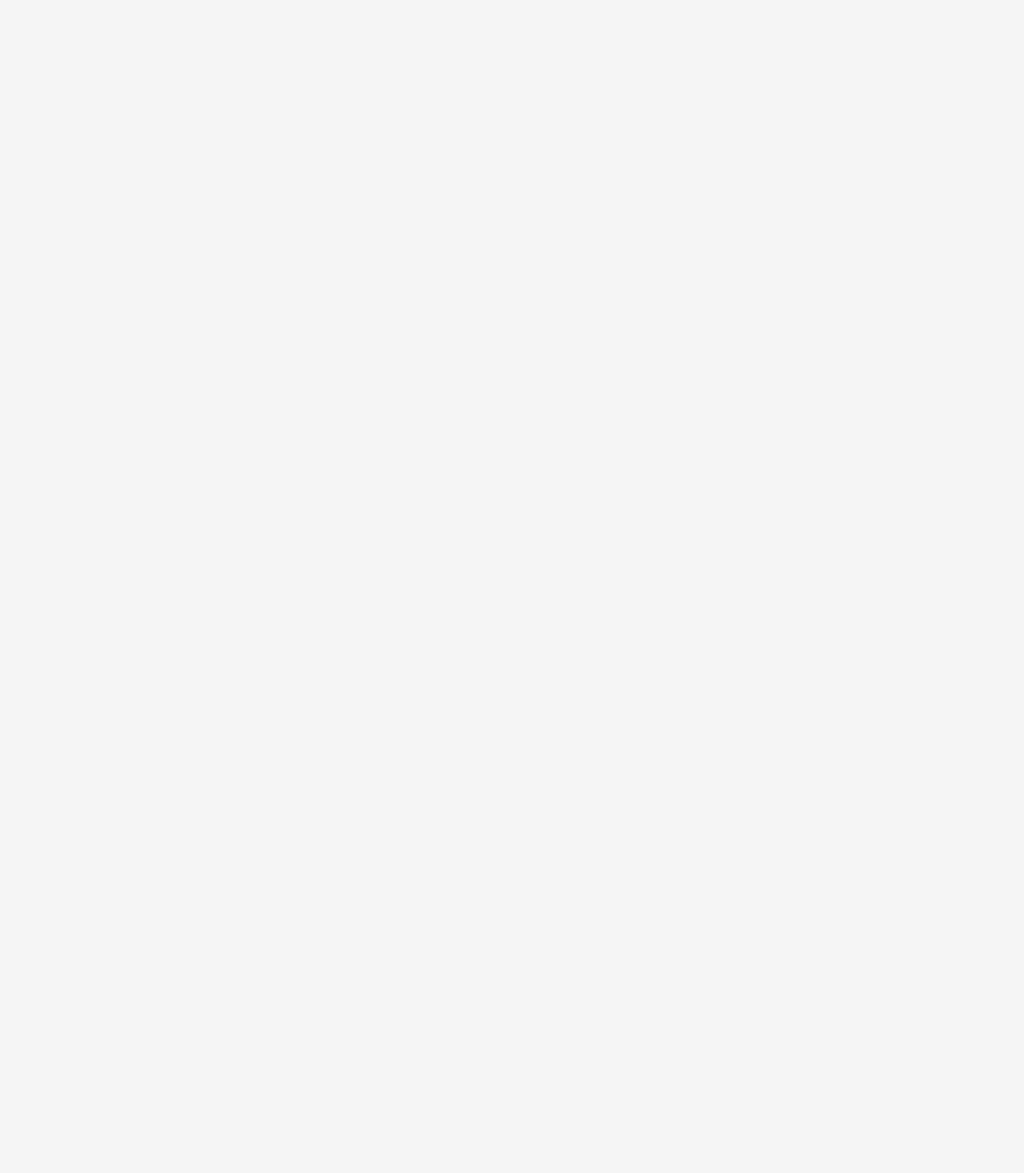
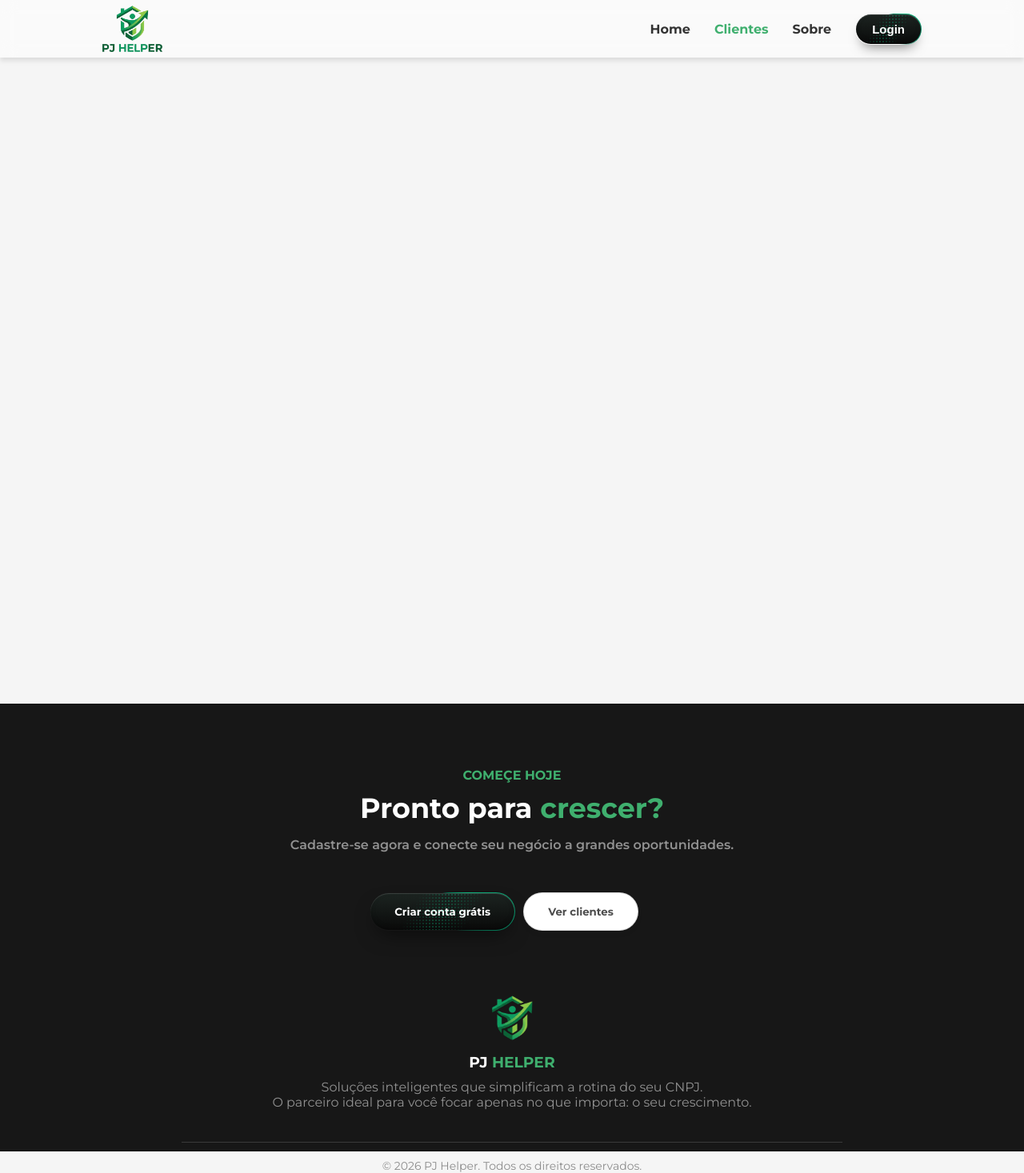
Before and after one commit to V1n1cius3242/pj_helper.pi, a plain HTML site: page catalogo.html in a window 1280 px wide. Shown: the whole page at 80% size. Before the commit the page ends 800 px from the top, so only its background shows below. Drawn offline with Linux system fonts and the light colour scheme.

Commit message:
sync changes

```diff
--- a/catalogo.html
+++ b/catalogo.html
@@ -3,10 +3,66 @@
 <head>
     <meta charset="UTF-8">
     <meta name="viewport" content="width=device-width, initial-scale=1.0">
+
+    <link rel="preconnect" href="https://fonts.googleapis.com">
+<link rel="preconnect" href="https://fonts.gstatic.com" crossorigin>
+<link href="https://fonts.googleapis.com/css2?family=Montserrat:ital,wght@0,100..900;1,100..900&display=swap" rel="stylesheet">
     <link rel="stylesheet" href="stylebasic.css">
-    <title>Document</title>
+    <link rel="shortcut icon" href="/icon/IconPJ.png">
+
+    <title>PJ Helper - Catálogo</title>
 </head>
 <body>
+    <div class="header">
+  <img class="iconimg" src="/icon/LogoPJ.png" alt="Logo">
+   <input type="checkbox" id="menu-toggle" style="display: none;">
+
+      <label for="menu-toggle" class="menu-icon-hamburger">
+        <span></span>
+        <span></span>
+        <span></span>
+      </label>
+  <nav>
+    <a class="navitens" href="homepage.html">Home</a> <!--FUNCIONANDO!-->
+    <a class="navitens" href="catalogo.html"  style="color:#3faf6e;">Clientes</a> <!--FUNCIONANDO!-->
+    <a class="navitens" href="paginasobre.html">Sobre</a> <!--FUNCIONANDO!-->
+    <button  onclick="window.location.href='login.html'" class="shiny-cta1">
+            <span class="shiny-cta-content1">
+                 Login
+            </span>
+        </button>   <!--BUTTON FUNCIONANDO!-->
+  </nav>
+</div>
+
+    <main style="margin-top: 9vh; min-height: 91vh; padding: 40px; box-sizing: border-box;">
+    </main>
+
+    <footer class="footer">
+        <section class="bloco1footer">
+        <h3 class="spanfooter">COMEÇE HOJE  </h3>
+        <h2 class="subspanfooter">Pronto para <span style="color: #3faf6e;">crescer?</span></h2>
+        <p>Cadastre-se agora e conecte seu negócio a grandes oportunidades.</p>
+        </section>
+        <section>
+           <div class="fundo">
+            <div class="buttonsfinais">
+                <button  onclick="window.location.href='cadastro.html'" class="shiny-cta2" href="cadastro.html">Criar conta grátis</button>  <!--BUTTON FUNCIONANDO!-->
+                <button  onclick="window.location.href='catalogo.html'" class="button1footer" href="catalogo.html">Ver clientes</button>  <!--BUTTON FUNCIONANDO!-->
+            </div>
+        </div>
+        </section>
+        <section class="bloco2footer">
+        <div class="footer-icon"><img src="/icon/IconPJ.png" alt=""></div>
+        <div class="footer-text1"><h3>PJ <span style="color: #3faf6e;">HELPER</span></h3></div>
+        <div class="footer-text2"><p>Soluções inteligentes que simplificam a rotina do seu CNPJ. <br>
+         O parceiro ideal para você focar apenas no que importa: o seu crescimento.</p></div>
+        </section>
+       <section class="linhafooter">
+    <div class="linha"></div>
+    <p class="direitosautorais">© 2026 PJ Helper. Todos os direitos reservados.</p>
+</section>
+
+    </footer>
 
 </body>
 </html>
--- /dev/null
+++ b/stylecatalogo.css
@@ -0,0 +1,478 @@
+*{
+    margin: 0;
+    padding: 0;
+    box-sizing: border-box;
+}
+body{
+font-family: 'Montserrat', sans-serif;
+background-color: #f5f5f5;
+}
+.header {
+  height: 9vh;
+  background-color: rgba(255, 255, 255, 0.514);
+  box-shadow: 0px 4px 6px rgba(0, 0, 0, 0.1);
+  display: flex;  /*garante que fiquem alinhad*/
+  margin-top: 0;
+  position: fixed;
+  top: 0;
+  left: 0;
+  z-index: 999;  /*z-index garante que o header passe por cima de tudo, além do position fixed*/
+  width: 100%;
+  justify-content: space-between; /*auto-explicativo*/
+  align-items: center;
+  padding: 0 10%;
+  backdrop-filter: blur(10px);
+  -webkit-backdrop-filter: blur(10px);
+}
+.iconimg {
+  width: 75px;
+}
+nav {
+  display: flex;
+  align-items: center;
+  gap: 30px;
+}
+.navitens {
+  text-decoration: none;
+  color: #333;
+  font-weight: bold ;
+}
+/*HOUVER LUZ VERDE - BOTÃO PRETO*/
+.shiny-cta1:hover {
+  transform: translateY(-4px);
+  box-shadow: rgba(20, 206, 61, 0.4) 0px 1px 1px inset, rgba(20, 206, 61, 0.4) 0px -2px 6px inset, rgba(20, 206, 61, 0.6) 0px 12px 24px -8px;
+}
+.shiny-cta1:active {
+  transform: translateY(-1px);
+  box-shadow: rgba(20, 206, 61, 0.3) 0px 1px 1px inset, rgba(20, 206, 61, 0.3) 0px -2px 6px inset, rgba(20, 206, 61, 0.4) 0px 8px 16px -6px;
+}
+/*ANIMAÇÃO DE BOTÃO (BOTÃO PRETO COM LUZES)*/
+@property --gradient-angle {
+  syntax: '<angle>';
+  initial-value: 0deg;
+  inherits: false;
+}
+.shiny-cta1 {
+  --gradient-angle: 0deg;
+  --gradient-angle-offset: 0deg;
+  --gradient-shine: #10b981;
+  --bg-color-top: #1c2421;
+  --bg-color-bottom: #0a0a0a;
+
+  color: rgb(255, 255, 255);
+  isolation: isolate;
+  z-index: 1;
+  position: relative;
+  padding: 10px 20px;
+  cursor: pointer;
+  box-shadow: rgba(255, 255, 255, 0.15) 0px 1px 1px inset, rgba(0, 0, 0, 0.2) 0px -2px 6px inset, rgba(0, 0, 0, 0.5) 0px 10px 15px -8px;
+  background: linear-gradient(var(--bg-color-top), var(--bg-color-bottom)) padding-box, conic-gradient(from calc(var(--gradient-angle) - var(--gradient-angle-offset)),
+  transparent 0%,#047857 5%, var(--gradient-shine) 15%, #047857 30%, transparent 40%, transparent 100%) border-box;
+  border-width: 1px;
+  border-style: solid;
+  border-color: rgba(0, 0, 0, 0);
+  border-radius: 9999px;
+  transition: box-shadow 0.3s, transform 0.3s;
+  animation: border-spin 2.5s linear infinite;
+  overflow: hidden;
+}
+/* CAMADA DAS BOLINHAS VERDES*/
+.shiny-cta1::before {
+  content: '';
+  position: absolute;
+  inset: 0;
+  border-radius: 9999px;
+  background: radial-gradient(circle, rgba(16, 185, 129, 0.95) 0.5px, transparent 0.8px) 0 0 / 4px 4px;
+ -webkit-mask-image: linear-gradient( to right, transparent 60%, rgba(0, 0, 0, 1) 75%);
+  mask-image: linear-gradient(
+  120deg,
+  transparent 30%,
+  rgba(0, 0, 0, 1) 48%,
+  rgba(0, 0, 0, 1) 52%,
+  transparent 70%);
+  pointer-events: none;
+  z-index: 1;
+}
+.shiny-cta1::after { /* O feixe de luz passando (Shimmer) */
+  content: '';
+  position: absolute;
+  top: 0;
+  left: -100%;
+  width: 60%;
+  height: 100%;
+  background: linear-gradient(
+  90deg,
+  transparent,
+  rgba(255, 255, 255, 0.25),
+  transparent);
+  transform: skewX(-25deg);
+  animation: shimmer 9s infinite;
+  z-index: 2;
+}
+.shiny-cta-content1 {
+  z-index: 3;
+  justify-content: center;
+  align-items: center;
+  display: inline-flex;
+  position: relative;
+  border-radius: 99px;
+  gap: 0.5rem;
+  font-weight: 600;
+  font-size: 15px;
+}
+@keyframes border-spin {
+  0% {
+    --gradient-angle: 0deg;
+  }
+  100% {
+    --gradient-angle: 360deg;
+  }
+}
+@keyframes shimmer {
+  0% {
+    left: -100%;
+  }
+  20% {
+    left: 200%;
+  }
+  100% {
+    left: 200%;
+  }
+}
+/*FINAL DA ANIMAÇÃO DO BOTÃO PRETO COM LUZES*/
+
+.designloginnav{
+  font-weight: bold ;
+  text-decoration: none;
+}
+
+
+/*FOOTER E ANIMAÇÃO BASE*/
+.footer{
+  background-color: #171717 ;
+  height: 70vh;
+  margin-top: 10vh;
+  padding: 50px;
+}
+.spanfooter{
+color: #3faf6e;
+margin-top: 30px;
+text-align: center;
+font-size:medium  ;
+}
+.subspanfooter{
+font-size: 35px;
+text-align: center;
+margin-top: 10px;
+color: #ffffff;
+}
+.bloco1footer p{
+  color: #919191;
+  font-weight: 600;
+  margin-top: 15px;
+  text-align: center;
+}
+.fundo{
+  margin-top: 20px;
+  width: 100%;
+
+}/* Adicione este bloco ao seu CSS */
+.buttonsfinais {
+    display: flex;
+    justify-content: center;
+    align-items: center;
+    width: 100%;
+    margin-top: 50px;
+}
+.button1footer {
+    height: 48px;
+    border-radius: 30px;
+    padding: 0 30px;
+    margin-right: 20px;
+    margin-left: 10px;
+    cursor: pointer;
+    font-family: 'Montserrat', sans-serif;
+    font-weight: bold;
+    color: #4d4d4d;
+    border: 1px solid #00000025;
+    background-color: #ffffff;
+    box-shadow: 0 4px 6px rgba(0, 0, 0, 0.05);
+    transition: transform 0.3s cubic-bezier(0.25, 1, 0.5, 1), box-shadow 0.3s ease;
+}
+
+.button1footer:hover {
+  transform: translateY(-4px);
+  box-shadow: 0 8px 16px rgba(0, 0, 0, 0.1);
+}
+.button1footer:active {
+  transform: translateY(-1px);
+  box-shadow: 0 4px 8px rgba(0, 0, 0, 0.08);
+}
+
+/*HOUVER LUZ VERDE - BOTÃO PRETO*/
+.shiny-cta2:hover {
+  transform: translateY(-4px);
+  box-shadow: rgba(20, 206, 61, 0.4) 0px 1px 1px inset, rgba(20, 206, 61, 0.4) 0px -2px 6px inset, rgba(20, 206, 61, 0.6) 0px 12px 24px -8px;
+}
+.shiny-cta2:active {
+  transform: translateY(-1px);
+  box-shadow: rgba(20, 206, 61, 0.3) 0px 1px 1px inset, rgba(20, 206, 61, 0.3) 0px -2px 6px inset, rgba(20, 206, 61, 0.4) 0px 8px 16px -6px;
+}
+/*ANIMAÇÃO DE BOTÃO (BOTÃO PRETO COM LUZES)*/
+@property --gradient-angle {
+  syntax: '<angle>';
+  initial-value: 0deg;
+  inherits: false;
+}
+.shiny-cta2 {
+  --gradient-angle: 0deg;
+  --gradient-angle-offset: 0deg;
+  --gradient-shine: #10b981;
+  --bg-color-top: #1c2421;
+  --bg-color-bottom: #0a0a0a;
+
+  color: rgb(255, 255, 255);
+  isolation: isolate;
+  z-index: 1;
+  position: relative;
+  padding: 15px 30px;
+  cursor: pointer;
+  font-family: 'Montserrat', sans-serif;
+  font-weight: bold;
+  box-shadow: rgba(255, 255, 255, 0.15) 0px 1px 1px inset, rgba(0, 0, 0, 0.2) 0px -2px 6px inset, rgba(0, 0, 0, 0.5) 0px 12px 24px -8px;
+  background:
+  linear-gradient(var(--bg-color-top), var(--bg-color-bottom)) padding-box,
+  conic-gradient(from calc(var(--gradient-angle) - var(--gradient-angle-offset)),
+  transparent 0%,
+  #047857 5%,
+  var(--gradient-shine) 15%,
+  #047857 30%,
+  transparent 40%,
+  transparent 100%) border-box;
+  border-width: 1px;
+  border-style: solid;
+  border-color: rgba(0, 0, 0, 0);
+  border-radius: 9999px;
+  transition: box-shadow 0.3s, transform 0.3s;
+  animation: border-spin 2.5s linear infinite;
+  overflow: hidden;
+}
+/* CAMADA DAS BOLINHAS VERDES*/
+.shiny-cta2::before {
+  content: '';
+  position: absolute;
+  inset: 0;
+  border-radius: 9999px;
+  background: radial-gradient(circle, rgba(16, 185, 129, 0.95) 0.5px, transparent 0.8px) 0 0 / 4px 4px;
+ -webkit-mask-image: linear-gradient( to right, transparent 60%, rgba(0, 0, 0, 1) 75%);
+  mask-image: linear-gradient(
+  120deg,
+  transparent 30%,
+  rgba(0, 0, 0, 1) 48%,
+  rgba(0, 0, 0, 1) 52%,
+  transparent 70%);
+  pointer-events: none;
+  z-index: 1;
+}
+.shiny-cta2::after { /* O feixe de luz passando (Shimmer) */
+  content: '';
+  position: absolute;
+  top: 0;
+  left: -100%;
+  width: 60%;
+  height: 100%;
+  background: linear-gradient(
+  90deg,
+  transparent,
+  rgba(255, 255, 255, 0.25),
+  transparent);
+  transform: skewX(-25deg);
+  animation: shimmer 9s infinite;
+  z-index: 2;
+}
+.shiny-cta2-content {
+  z-index: 3;
+  justify-content: center;
+  align-items: center;
+  display: inline-flex;
+  position: relative;
+  border-radius: 9999px;
+  gap: 0.5rem;
+  font-weight: 600;
+  font-size: 15px;
+}
+@keyframes border-spin {
+  0% {
+    --gradient-angle: 0deg;
+  }
+  100% {
+    --gradient-angle: 360deg;
+  }
+}
+@keyframes shimmer {
+  0% {
+    left: -100%;
+  }
+  20% {
+    left: 200%;
+  }
+  100% {
+    left: 200%;
+  }
+}
+/*FINAL DA ANIMAÇÃO DO BOTÃO PRETO COM LUZES*/
+.bloco2footer{
+  display: flex;
+  flex-direction: column;
+  justify-content: center;
+  align-items: center;
+}
+.footer-icon img{
+  width: 60px;
+  margin-top: 80px;
+}
+.footer-text1{
+  margin-top: 10px;
+  color: #ffffff;
+}
+.footer-text2{
+  margin-top: 10px;
+  color: #919191;
+  font-weight: 400;
+  text-align: center;
+}
+.linhafooter {
+    display: flex;
+    flex-direction: column;
+    align-items: center;
+    width: 100%;
+    margin-top: 40px;
+}
+.linha {
+    width: 70%;
+    height: 1px;
+    background-color: rgba(255, 255, 255, 0.15);
+    margin-bottom: 20px;
+}
+.direitosautorais {
+    color: #8c8c8c;
+    font-size: 14px;
+    text-align: center;
+    font-family: 'Montserrat', sans-serif;
+    font-weight: 400;
+}
+
+
+/*MEDIAAAAAAAAAAAAAAAAAAAAAA*/
+@media (max-width: 768px) {
+  .header {
+    padding: 0 5%;
+    height: 8vh;
+    position: fixed;
+    background-color: rgba(255, 255, 255, 0.514);
+    box-shadow: 0px 4px 6px rgba(0, 0, 0, 0.1);
+    transition: background-color 0.3s ease, box-shadow 0.3s ease;
+  }
+  .header:has(#menu-toggle:checked) {
+    background-color: rgba(255, 255, 255, 0.94);
+    box-shadow: none;
+  }
+
+  .iconimg {
+    width: 60px;
+    z-index: 91;
+  }
+  .menu-icon-hamburger {
+    display: flex;
+  }
+    nav {
+    display: flex;
+    flex-direction: column;
+    position: absolute;
+    top: 0;
+    left: 0;
+    width: 100%;
+    padding-top: calc(8vh + 25px);
+    padding-bottom: 25px;
+    padding-right: 0;
+    padding-left: 0;
+    background-color: rgba(255, 255, 255, 0.94);
+    backdrop-filter: blur(10px);
+    -webkit-backdrop-filter: blur(10px);
+    gap: 25px;
+    box-shadow: 0px 4px 10px rgba(0, 0, 0, 0.08);
+    align-items: center;
+    z-index: 90;
+    opacity: 0;
+    visibility: hidden;
+    transform: translateY(-6px);
+    transition: opacity 0.3s ease, transform 0.3s cubic-bezier(0.25, 1, 0.5, 1), visibility 0.3s;
+  }
+  #menu-toggle:checked ~ nav {
+    opacity: 1;
+    visibility: visible;
+    transform: translateY(0);
+    transition: opacity 0.2s ease, transform 0.2s cubic-bezier(0.25, 1, 0.5, 1), visibility 0.2s;
+  }
+  .navitens {
+    font-size: 18px;
+    width: 100%;
+    text-align: center;
+    display: block;
+  }
+
+  .shiny-cta1 {
+    padding: 12px 25px;
+    font-size: 14px;
+    width: 90%;
+    text-align: center;
+    margin-top: 10px;
+  }
+
+  #menu-toggle:checked ~ .menu-icon-hamburger span:nth-child(1) {
+    transform: rotate(45deg) translate(5px, 6px);
+  }
+
+  #menu-toggle:checked ~ .menu-icon-hamburger span:nth-child(2) {
+    opacity: 0;
+  }
+
+  #menu-toggle:checked ~ .menu-icon-hamburger span:nth-child(3) {
+    transform: rotate(-45deg) translate(5px, -6px);
+  }
+
+  /* Footer */
+  .footer {
+    height: auto;
+    padding: 40px 20px;
+  }
+
+  .subspanfooter {
+    font-size: 26px;
+    font-weight: 600;
+  }
+
+  .buttonsfinais {
+    flex-direction: column;
+    gap: 15px;
+    margin-top: 30px;
+  }
+
+  .button1footer {
+    margin: 0;
+    width: 80%;
+  }
+
+  .shiny-cta2 {
+    width: 80%;
+    text-align: center;
+  }
+
+  .footer-icon img {
+    margin-top: 40px;
+  }
+
+  .linha {
+    width: 90%;
+  }
+}
```
Also changed, not shown: homepage.html (+0 -1 lines).
